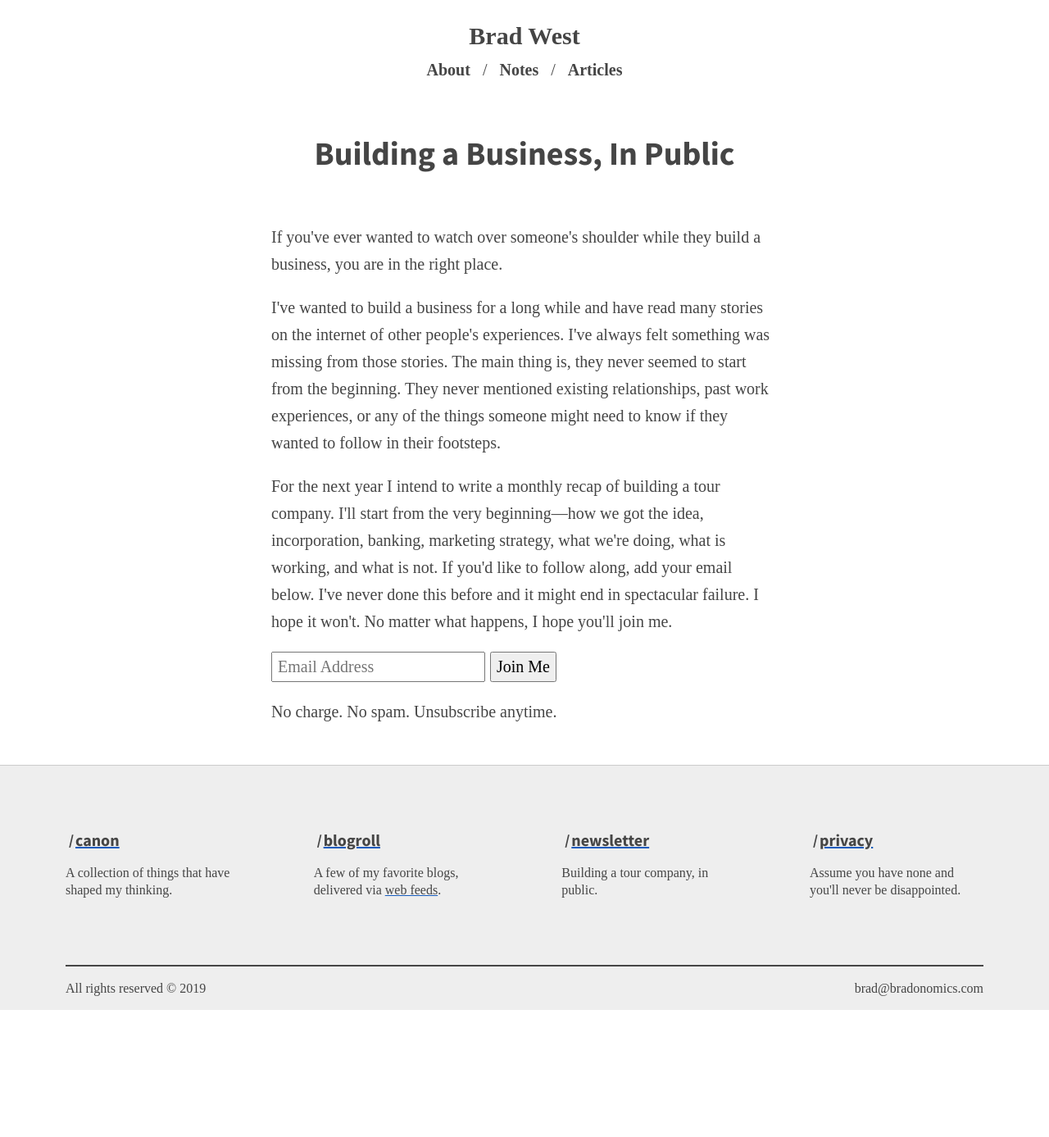
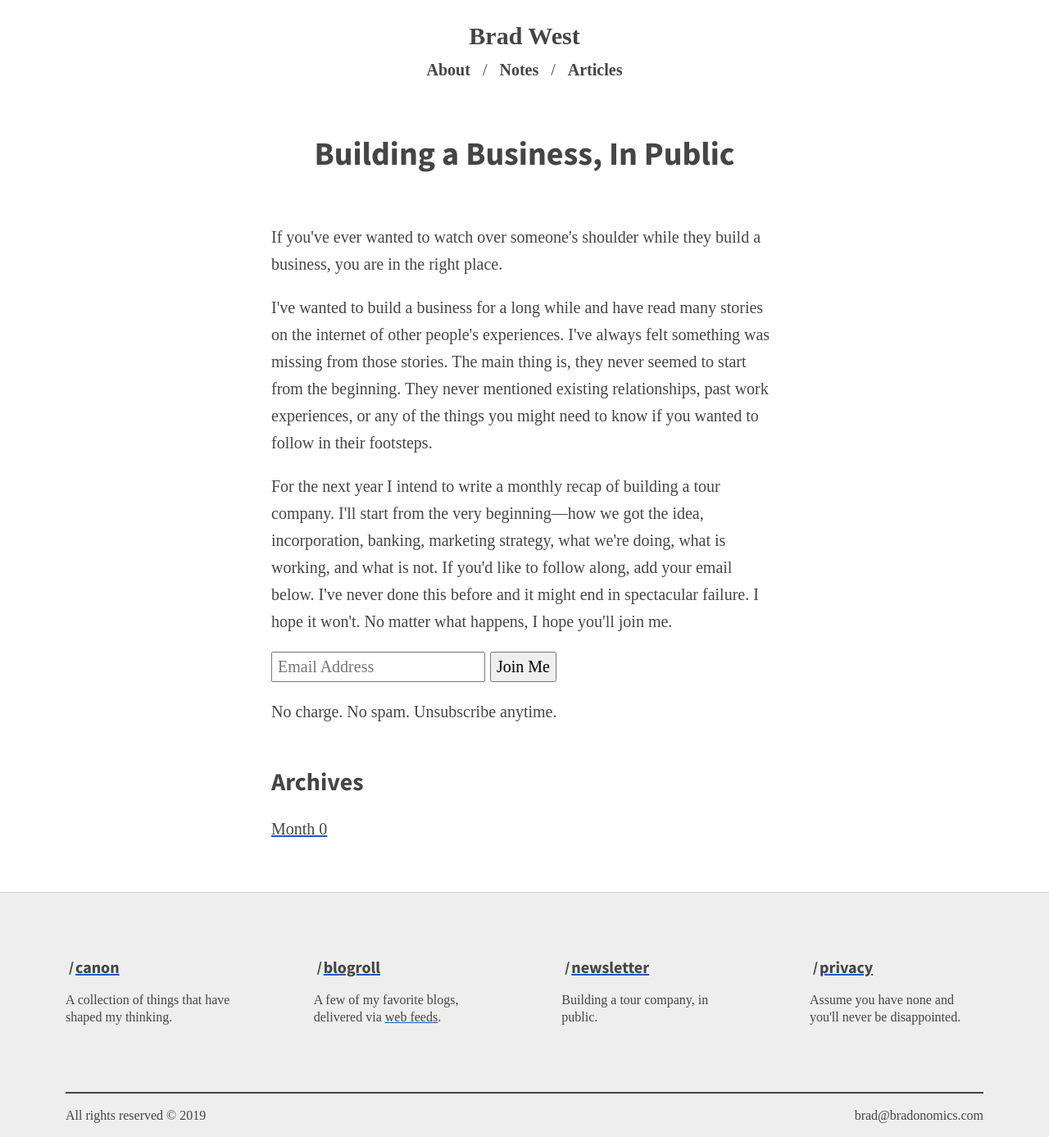
Before and after one commit to bradonomics/bradonomics.com, a Jekyll site: the page built from _pages/newsletter.html, in a window 1280 px wide. Shown: the whole page at 82% size. Built offline with Jekyll 4.4.1, drawn with Linux system fonts in a browser that asks for light colours; before the commit the page ends 1232 px from its top, so only the background shows below that.

Commit message:
Publish ETC Newsletter Month 0

```diff
--- a/Gemfile
+++ b/Gemfile
@@ -1,7 +1,10 @@
 source 'https://rubygems.org'
+
+gem 'jekyll'
 
 group :jekyll_plugins do
   gem 'jekyll-sitemap'
+  gem 'jekyll-redirect-from'
   # gem 'jekyll-archives'
 end
 
--- a/_config.yml
+++ b/_config.yml
@@ -22,6 +22,8 @@ sass:
 collections:
   portfolio:
     output: true
+  thailand-etcetera:
+    output: true
 
 # Collection Defaults
 defaults:
@@ -38,6 +40,11 @@ defaults:
     type: pages
   values:
     layout: page
+- scope:
+    type: thailand-etcetera
+  values:
+    layout: thailand-etcetera
+    permalink: /thailand-etcetera/:title/
 - scope:
     type: portfolio
   values:
--- a/_pages/newsletter.html
+++ b/_pages/newsletter.html
@@ -10,11 +11,11 @@ permalink: /newsletter/
 
 <p>If you've ever wanted to watch over someone's shoulder while they build a business, you are in the right place.</p>
 
-<p>I've wanted to build a business for a long while and have read many stories on the internet of other people's experiences. I've always felt something was missing from those stories. The main thing is, they never seemed to start from the beginning. They never mentioned existing relationships, past work experiences, or any of the things someone might need to know if they wanted to follow in their footsteps.</p>
+<p>I've wanted to build a business for a long while and have read many stories on the internet of other people's experiences. I've always felt something was missing from those stories. The main thing is, they never seemed to start from the beginning. They never mentioned existing relationships, past work experiences, or any of the things you might need to know if you wanted to follow in their footsteps.</p>
 
 <p>For the next year I intend to write a monthly recap of building a tour company. I'll start from the very beginning—how we got the idea, incorporation, banking, marketing strategy, what we're doing, what is working, and what is not. If you'd like to follow along, add your email below. I've never done this before and it might end in spectacular failure. I hope it won't. No matter what happens, I hope you'll join me.</p>
 
-<form method="post" name="mc-embedded-subscribe-form" action="https://bradonomics.us6.list-manage.com/subscribe/post?u=d99e8eab60673c3b08649342b&amp;id=f08a0612fd">
+<form class="form newsletter" method="post" name="mc-embedded-subscribe-form" action="https://bradonomics.us6.list-manage.com/subscribe/post?u=d99e8eab60673c3b08649342b&amp;id=f08a0612fd">
 
   <input type="email" placeholder="Email Address" value="" name="EMAIL">
 
@@ -32,3 +33,13 @@ permalink: /newsletter/
 </form>
 
 <p>No charge. No spam. Unsubscribe anytime.</p>
+
+<h2>Archives</h2>
+
+<div class="row">
+  {% for post in site.thailand-etcetera %}
+    <article>
+      <p class="post-title"><a href="{{ post.url | absolute_url }}">{{ post.title | remove: 'Thailand ETCetera: ' }}</a></p>
+    </article>
+  {% endfor %}
+</div>
--- a/_sass/newsletter.scss
+++ b/_sass/newsletter.scss
@@ -1,4 +1,4 @@
-.newsletter form {
+.form.newsletter {
   display: flex;
   flex-wrap: wrap;
 }
@@ -14,4 +14,14 @@ input[type='submit'] {
   margin-left: .3em;
   font-family: $font-body;
   font-size: 1em;
+  cursor: pointer;
 }
+
+.newsletter .row article {
+  position: relative;
+  width: 100%;
+  @media (min-width: 50em) {
+    flex: 0 0 calc((100% - 32px) / 4);
+    max-width: calc((100% - 32px) / 4);
+  }
+}
```
Also changed, not shown: other parts of _pages/newsletter.html (+1 -0 lines), _layouts/thailand-etcetera.html (added, +42 -0 lines), _thailand-etcetera/2019-06-07-month-zero.md (added, +31 -0 lines), images/how-to-draw-a-horse.jpg (added).
